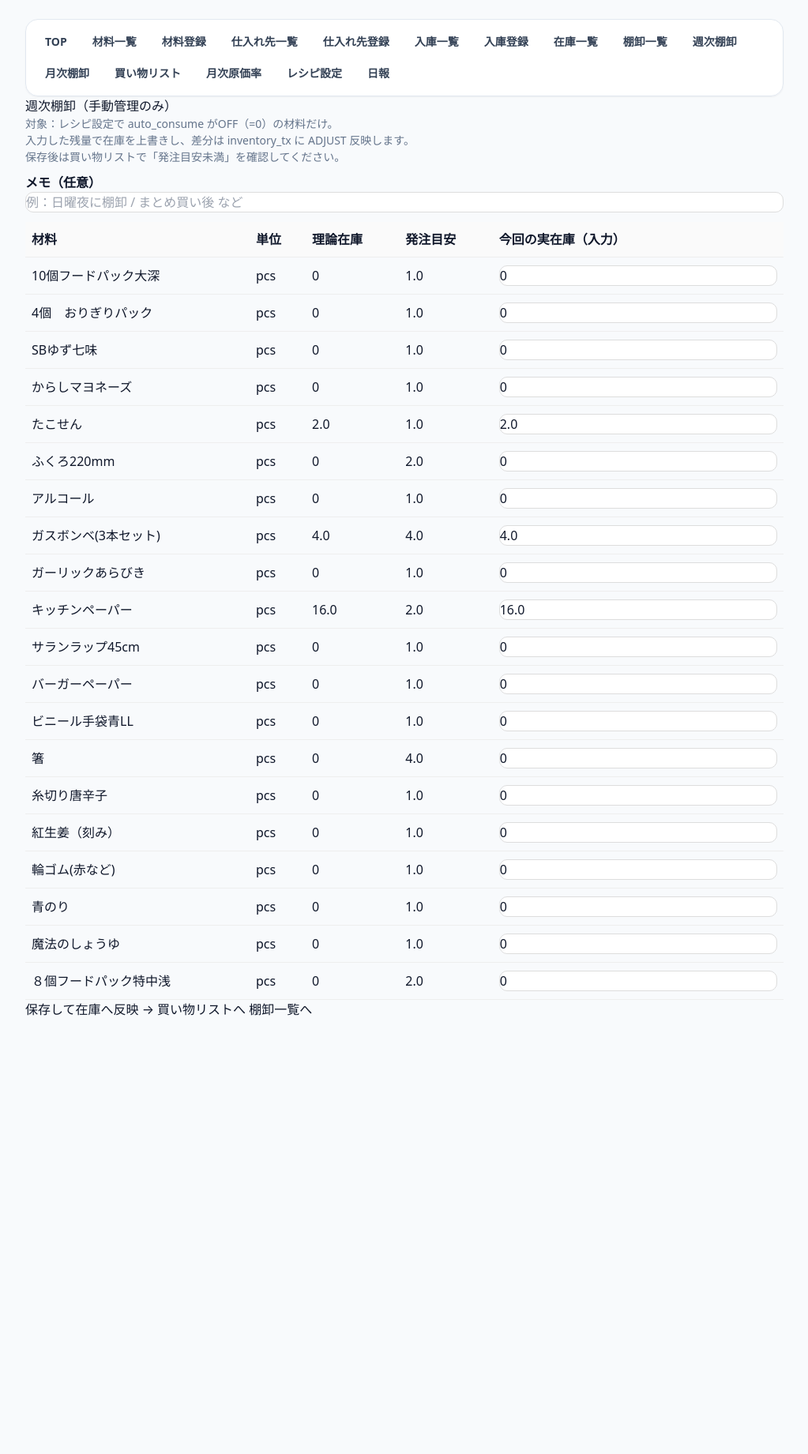
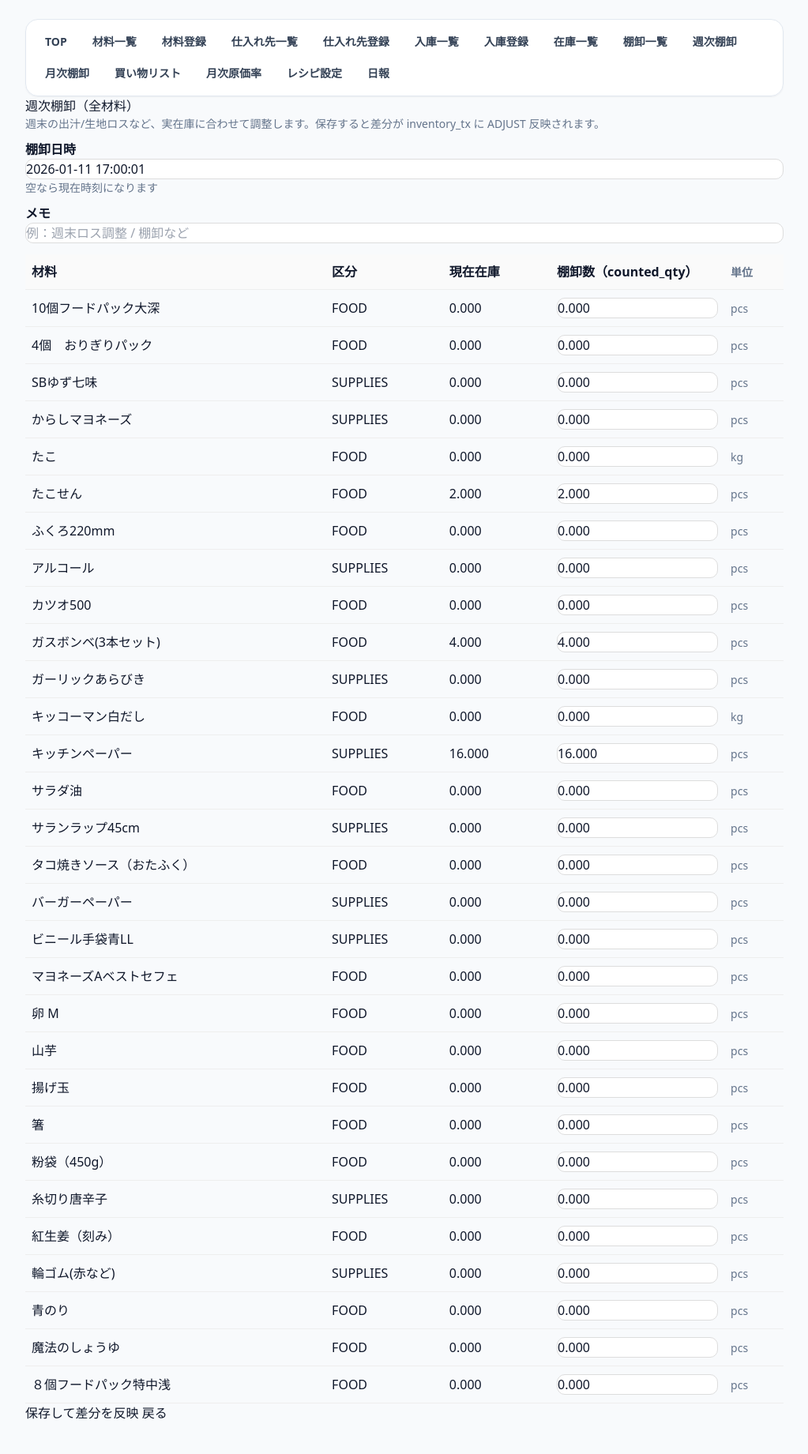
Before and after one commit to KohtaroNishimura/TAKO-OPS, a Flask app: page /stocktakes/weekly/new in a window 1280 px wide. Shown: the whole page at 79% size, without its empty margins (128-1151 px from the left). Before the commit the page ends 1286 px from the top, so only its background shows below. Run offline with Flask 3, Linux system fonts and the light colour scheme; data comes from the database, SQL or seed files in the repository; data that the repository does not hold is empty; some libraries are stand-ins or nearby versions.

Commit message:
feat: 週次棚卸機能の改善 - 全材料の在庫調整とUIの更新

```diff
--- a/app.py
+++ b/app.py
@@ -1953,92 +1953,118 @@ def _get_manual_items_for_weekly(db, batch_config_id: int):
     ).fetchall()
 
 
-@app.get("/stocktakes/weekly/new")
+@app.route("/stocktakes/weekly/new", methods=["GET", "POST"])
 def stocktake_weekly_new():
     db = get_db()
-    batch_config_id = _get_active_batch_config_id(db)
-    if not batch_config_id:
-        flash(
-            "アクティブなBATCH_CONFIGがありません。先に batch_config を作成してください。",
-            "error",
-        )
-        return redirect(url_for("recipe_batch_edit"))
-
-    items = _get_manual_items_for_weekly(db, batch_config_id)
-    return render_template("stocktake_weekly_new.html", items=items)
-
-
-@app.post("/stocktakes/weekly/new")
-def stocktake_weekly_create():
-    db = get_db()
-    batch_config_id = _get_active_batch_config_id(db)
-    if not batch_config_id:
-        flash("アクティブなBATCH_CONFIGがありません。", "error")
-        return redirect(url_for("recipe_batch_edit"))
-
-    items = _get_manual_items_for_weekly(db, batch_config_id)
-    taken_at = datetime.now().strftime("%Y-%m-%d %H:%M:%S")
-    note = (request.form.get("note") or "").strip()
-
-    try:
-        db.execute("BEGIN")
-
-        # stocktakes 作成（scope=WEEKLY）
-        cur = db.execute(
-            """
-            INSERT INTO stocktakes (taken_at, scope, location, note)
-            VALUES (?, 'WEEKLY', 'WAREHOUSE', ?)
-            """,
-            (taken_at, note),
-        )
-        stocktake_id = cur.lastrowid
-
-        # 各行を保存＆差分をADJUST反映
-        for it in items:
-            item_id = it["item_id"]
-            raw = (request.form.get(f"counted_{item_id}") or "").strip()
-            if raw == "":
-                # 未入力はスキップ（=棚卸ししなかった扱い）
-                continue
-
-            try:
-                counted_qty = float(raw)
-            except ValueError:
-                continue
-
-            db.execute(
+
+    qty_rows = db.execute(
+        """
+        SELECT item_id, COALESCE(SUM(qty_delta), 0) AS qty
+        FROM inventory_tx
+        GROUP BY item_id
+        """
+    ).fetchall()
+    current_qty = {row["item_id"]: float(row["qty"] or 0) for row in qty_rows}
+
+    items = db.execute(
+        """
+        SELECT item_id, name, unit_base, reorder_point, ref_unit_price, cost_group, is_active
+        FROM items
+        WHERE is_active = 1
+        ORDER BY name
+        """
+    ).fetchall()
+
+    if request.method == "POST":
+        taken_at = request.form.get("taken_at")
+        if not taken_at:
+            taken_at = datetime.now().strftime("%Y-%m-%d %H:%M:%S")
+        note = request.form.get("note", "").strip()
+
+        try:
+            db.execute("BEGIN")
+
+            cur = db.execute(
                 """
-                INSERT INTO stocktake_lines (stocktake_id, item_id, counted_qty)
-                VALUES (?, ?, ?)
+                INSERT INTO stocktakes (taken_at, scope, location, note)
+                VALUES (?, 'WEEKLY', 'STORE', ?)
                 """,
-                (stocktake_id, item_id, counted_qty),
+                (taken_at, note),
             )
-
-            theoretical_qty = float(it["theoretical_qty"] or 0)
-            diff = counted_qty - theoretical_qty
-
-            # 差分がある場合のみADJUSTを入れる
-            if abs(diff) > 1e-9:
+            stocktake_id = cur.lastrowid
+
+            eps = 1e-9
+            adjusted_count = 0
+
+            for it in items:
+                item_id = it["item_id"]
+                field = f"counted_{item_id}"
+                if field not in request.form:
+                    continue
+
+                raw = (request.form.get(field) or "").strip()
+                counted = float(raw) if raw != "" else 0.0
+
+                before = float(current_qty.get(item_id, 0.0))
+                delta = counted - before
+
+                unit_cost = float(it["ref_unit_price"] or 0.0)
+                line_amount = counted * unit_cost
                 db.execute(
                     """
-                    INSERT INTO inventory_tx
-                      (happened_at, item_id, qty_delta, tx_type, location, ref_type, ref_id, note)
-                    VALUES
-                      (?, ?, ?, 'ADJUST', 'WAREHOUSE', 'STOCKTAKE', ?, 'WEEKLY STOCKTAKE')
+                    INSERT INTO stocktake_lines (
+                        stocktake_id, item_id, counted_qty, unit_cost, line_amount
+                    )
+                    VALUES (?, ?, ?, ?, ?)
                     """,
-                    (taken_at, item_id, diff, stocktake_id),
+                    (stocktake_id, item_id, counted, unit_cost, line_amount),
                 )
 
-        db.execute("COMMIT")
-        flash("週次棚卸を保存しました（差分は在庫に反映済み）", "success")
-
-        # 保存後は「買い物リスト」に飛ぶ運用が楽
-        return redirect(url_for("shopping_list"))
-
-    except Exception as e:
-        db.execute("ROLLBACK")
-        flash(f"週次棚卸の保存に失敗しました: {e}", "error")
-        return redirect(url_for("stocktake_weekly_new"))
+                if abs(delta) > eps:
+                    db.execute(
+                        """
+                        INSERT INTO inventory_tx (
+                            happened_at, item_id, qty_delta, tx_type, location, ref_type, ref_id, note
+                        )
+                        VALUES (?, ?, ?, 'ADJUST', 'STORE', 'STOCKTAKE', ?, ?)
+                        """,
+                        (taken_at, item_id, delta, stocktake_id, "週次棚卸の差分調整"),
+                    )
+                    adjusted_count += 1
+
+            db.execute("COMMIT")
+            flash(
+                f"週次棚卸を登録しました。差分 {adjusted_count}件 をADJUST反映しました。",
+                "success",
+            )
+            return redirect(url_for("stocktakes_list"))
+
+        except Exception as e:
+            db.execute("ROLLBACK")
+            flash(f"週次棚卸の保存に失敗しました: {e}", "error")
+            return redirect(url_for("stocktake_weekly_new"))
+
+    view_items = []
+    for it in items:
+        item_id = it["item_id"]
+        view_items.append(
+            {
+                "item_id": item_id,
+                "name": it["name"],
+                "unit_base": it["unit_base"],
+                "reorder_point": it["reorder_point"],
+                "cost_group": it["cost_group"],
+                "ref_unit_price": it["ref_unit_price"],
+                "current_qty": float(current_qty.get(item_id, 0.0)),
+            }
+        )
+
+    default_taken_at = datetime.now().strftime("%Y-%m-%d %H:%M:%S")
+    return render_template(
+        "stocktake_weekly_new.html",
+        items=view_items,
+        default_taken_at=default_taken_at,
+    )
 
 
 # -----------------------------
--- a/templates/stocktake_weekly_new.html
+++ b/templates/stocktake_weekly_new.html
@@ -2,51 +2,59 @@
 {% block content %}
 
 <div class="card">
-  <h2>週次棚卸（手動管理のみ）</h2>
-  <p class="muted">
-    対象：レシピ設定で auto_consume がOFF（=0）の材料だけ。<br>
-    入力した残量で在庫を上書きし、差分は inventory_tx に ADJUST 反映します。<br>
-    保存後は買い物リストで「発注目安未満」を確認してください。
-  </p>
+  <h2>週次棚卸（全材料）</h2>
+  <div class="muted">
+    週末の出汁/生地ロスなど、実在庫に合わせて調整します。保存すると差分が inventory_tx に ADJUST 反映されます。
+  </div>
 
   <form method="post">
-    <label>メモ（任意）</label>
-    <input name="note" placeholder="例：日曜夜に棚卸 / まとめ買い後 など">
+    <div class="row">
+      <div>
+        <label>棚卸日時</label>
+        <input name="taken_at" value="{{ default_taken_at }}" placeholder="YYYY-MM-DD HH:MM:SS">
+        <div class="muted">空なら現在時刻になります</div>
+      </div>
+      <div>
+        <label>メモ</label>
+        <input name="note" placeholder="例：週末ロス調整 / 棚卸など">
+      </div>
+    </div>
 
-    <table style="margin-top:12px;">
+    <div class="card" style="margin-top:14px;">
+      <table>
         <thead>
           <tr>
             <th>材料</th>
-          <th>単位</th>
-          <th>理論在庫</th>
-          <th>発注目安</th>
-          <th>今回の実在庫（入力）</th>
+            <th>区分</th>
+            <th>現在在庫</th>
+            <th>棚卸数（counted_qty）</th>
+            <th class="muted">単位</th>
           </tr>
         </thead>
         <tbody>
           {% for it in items %}
           <tr>
-          <td>{{ it["name"] }}</td>
-          <td>{{ it["unit_base"] }}</td>
-          <td>{{ it["theoretical_qty"] }}</td>
-          <td>{{ it["reorder_point"] }}</td>
-          <td style="min-width:220px;">
-            {# 前回週次棚卸があればそれを初期値、無ければ理論在庫を初期値に #}
+            <td>{{ it.name }}</td>
+            <td><span class="pill">{{ it.cost_group }}</span></td>
+            <td>{{ '%.3f'|format(it.current_qty) }}</td>
+            <td style="width:220px;">
               <input
-              name="counted_{{ it['item_id'] }}"
-              value="{% if it['last_weekly_qty'] is not none %}{{ it['last_weekly_qty'] }}{% else %}{{ it['theoretical_qty'] }}{% endif %}"
-              {% if it["unit_base"] == "pcs" %}step="1"{% else %}step="0.01"{% endif %}
                 type="number"
+                step="0.001"
+                name="counted_{{ it.item_id }}"
+                value="{{ '%.3f'|format(it.current_qty) }}"
               >
             </td>
+            <td class="muted">{{ it.unit_base }}</td>
           </tr>
           {% endfor %}
         </tbody>
       </table>
 
       <div class="actions">
-      <button type="submit">保存して在庫へ反映 → 買い物リストへ</button>
-      <a class="button-link" href="{{ url_for('stocktakes_list') }}">棚卸一覧へ</a>
+        <button type="submit">保存して差分を反映</button>
+        <a class="button-link" href="{{ url_for('stocktakes_list') }}">戻る</a>
+      </div>
     </div>
   </form>
 </div>
```
Lines whose indentation alone changed are shown as unchanged.
